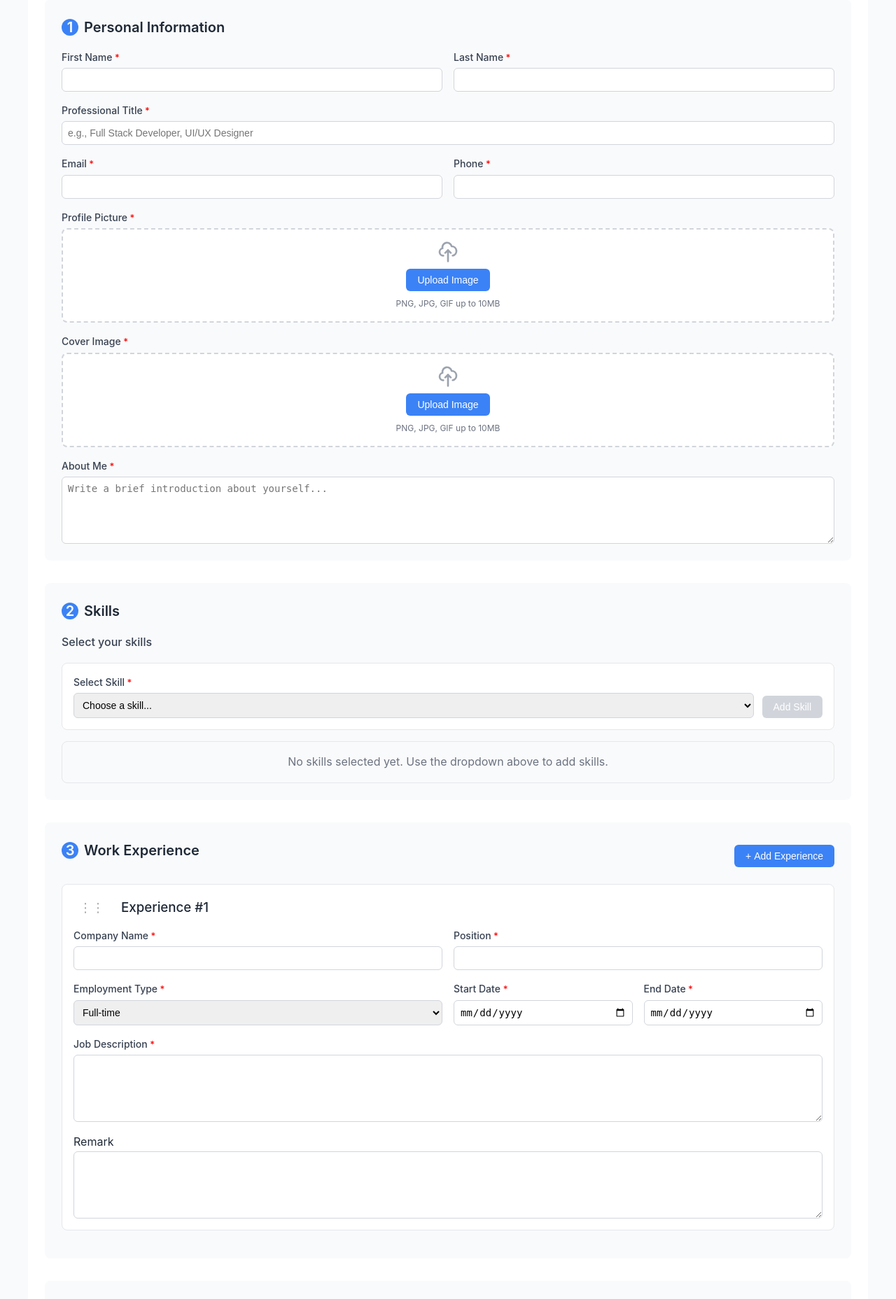
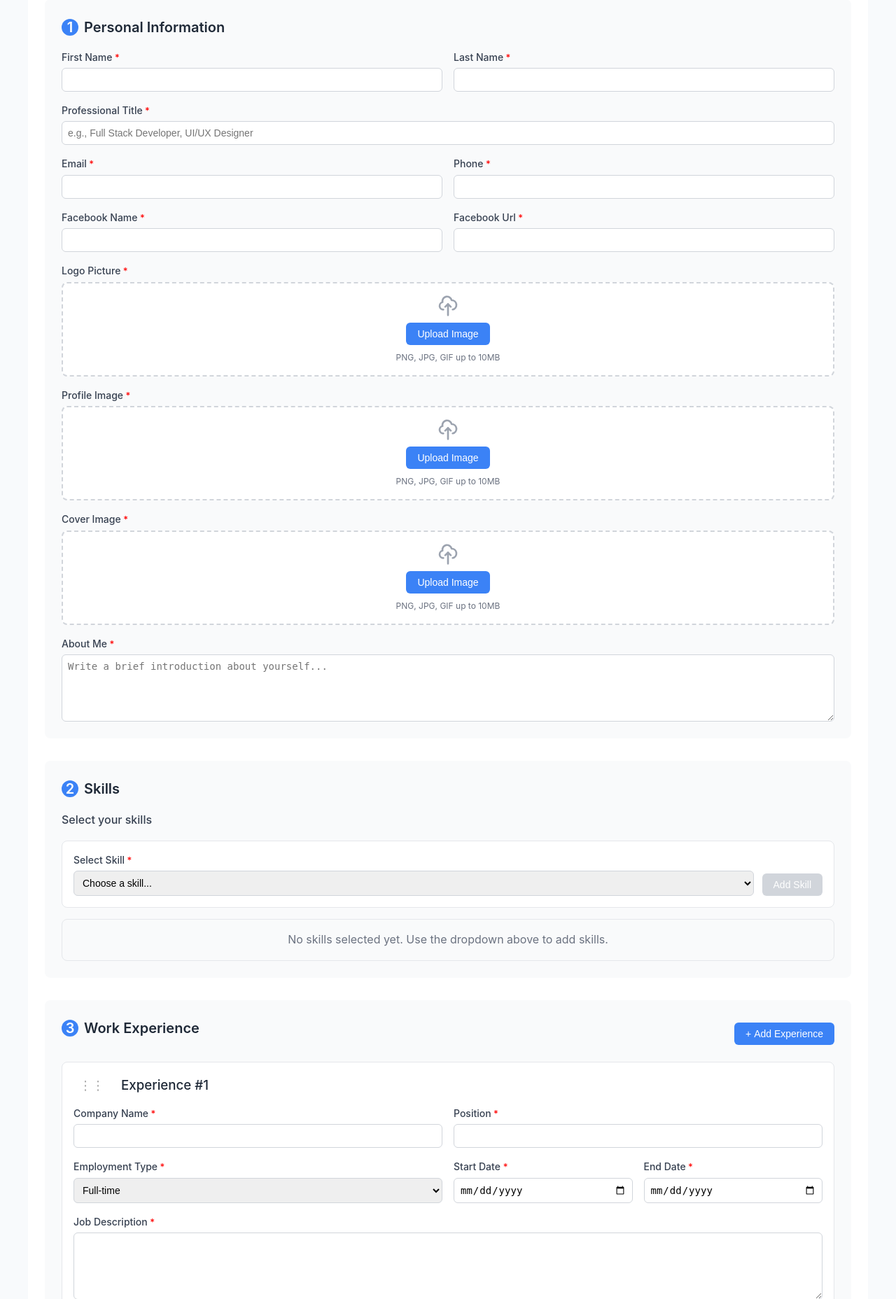
Before and after one commit to Peonyva/my-portfolio, a PHP site: page /register-form.php in a window 1280 px wide. Shown: the part 139-1995 px from the top of the page at 70% size. Run offline with PHP 8.4, Linux system fonts and the light colour scheme; data that the repository does not hold is empty; some libraries are stand-ins or nearby versions.

Commit message:
update code

```diff
--- a/register-form.php
+++ b/register-form.php
@@ -52,29 +52,43 @@
             <input type="tel" name="phone" autocomplete="tel" class="form-input" required>
           </div>
 
-
-          <!-- <div class="form-group">
-            <label class="form-label">Location</label>
-            <input type="text" name="location" class="form-input" placeholder="e.g., Bangkok, Thailand">
+          <div class="form-group">
+            <label class="form-label required">Facebook Name</label>
+            <input type="text" name="facebook" class="form-input" required>
           </div>
 
           <div class="form-group">
-            <label class="form-label">GitHub URL</label>
-            <input type="url" name="github" class="form-input" placeholder="https://github.com/username">
-          </div> -->
+            <label class="form-label required">Facebook Url</label>
+            <input type="text" name="facebookUrl" class="form-input" required>
+          </div>
 
+          <!-- Image Zone -->
           <div class="form-group col-span-2">
-            <label class="form-label required">Profile Picture</label>
-            <div class="image-uploader" id="myImageUploader">
+            <label class="form-label required">Logo Picture</label>
+            <div class="image-uploader" id="logoImageUploader">
               <div class="upload-placeholder">
                 <svg class="upload-icon" fill="none" stroke="currentColor" viewBox="0 0 24 24">
                   <path stroke-linecap="round" stroke-linejoin="round" stroke-width="2" d="M7 16a4 4 0 01-.88-7.903A5 5 0 1115.9 6L16 6a5 5 0 011 9.9M15 13l-3-3m0 0l-3 3m3-3v12"></path>
                 </svg>
-                <button type="button" class="btn btn-primary" onclick="document.getElementById('myImage').click()">Upload Image</button>
+                <button type="button" class="btn btn-primary" onclick="document.getElementById('logoImage').click()">Upload Image</button>
                 <p>PNG, JPG, GIF up to 10MB</p>
               </div>
             </div>
-            <input type="file" id="myImage" name="myImage" class="file-input" accept="image/*" onchange="handleImageUpload(this, 'myImageUploader')">
+            <input type="file" id="loImage" name="logoImage" class="file-input" accept="image/*" onchange="handleImageUpload(this, 'logoUploader')">
+          </div>
+
+          <div class="form-group col-span-2">
+            <label class="form-label required">Profile Image</label>
+            <div class="image-uploader" id="profileImageUploader">
+              <div class="upload-placeholder">
+                <svg class="upload-icon" fill="none" stroke="currentColor" viewBox="0 0 24 24">
+                  <path stroke-linecap="round" stroke-linejoin="round" stroke-width="2" d="M7 16a4 4 0 01-.88-7.903A5 5 0 1115.9 6L16 6a5 5 0 011 9.9M15 13l-3-3m0 0l-3 3m3-3v12"></path>
+                </svg>
+                <button type="button" class="btn btn-primary" onclick="document.getElementById('profileImage').click()">Upload Image</button>
+                <p>PNG, JPG, GIF up to 10MB</p>
+              </div>
+            </div>
+            <input type="file" id="profileImage" name="profileImage" class="file-input" accept="image/*" onchange="handleImageUpload(this, 'profileImageUploader')">
           </div>
 
           <div class="form-group col-span-2">
```
Also changed, not shown: insert.php (+32 -25 lines).
